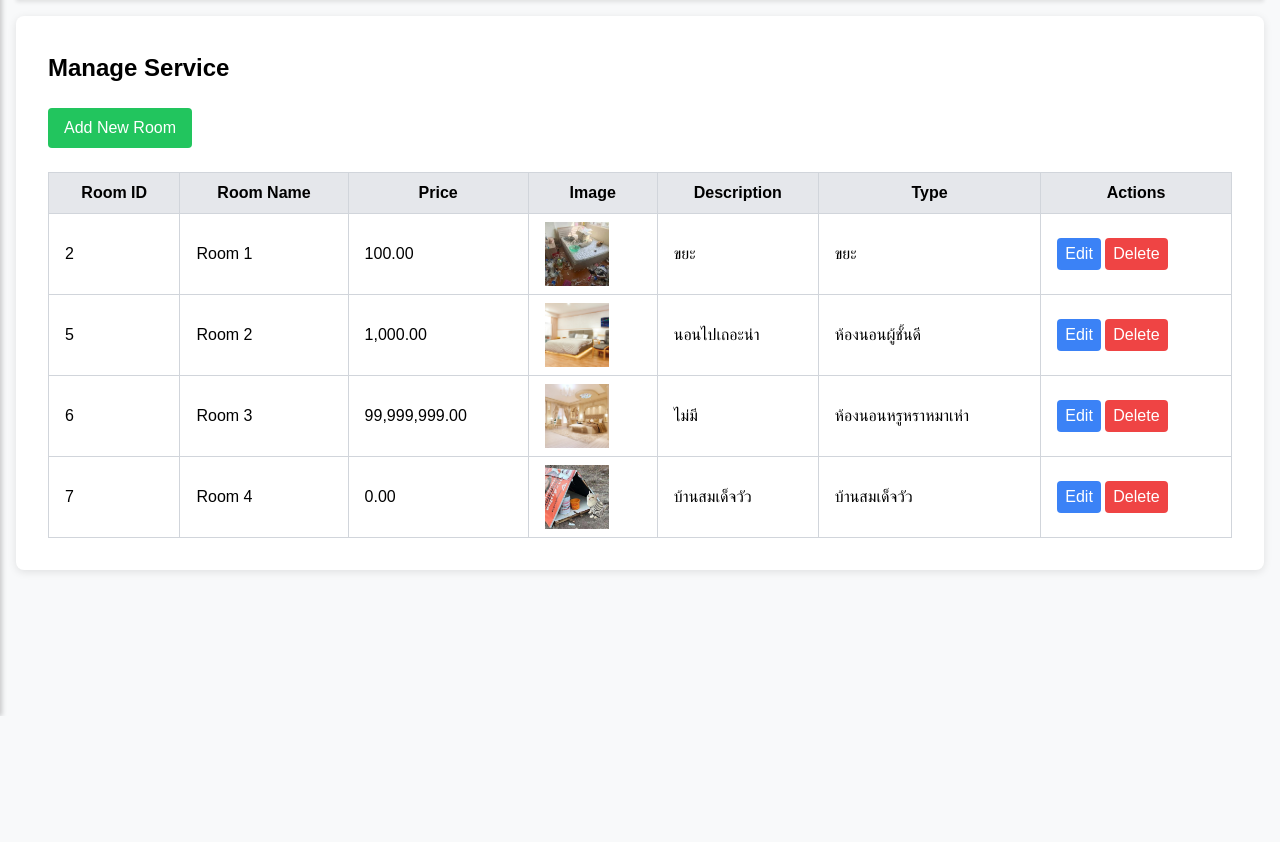
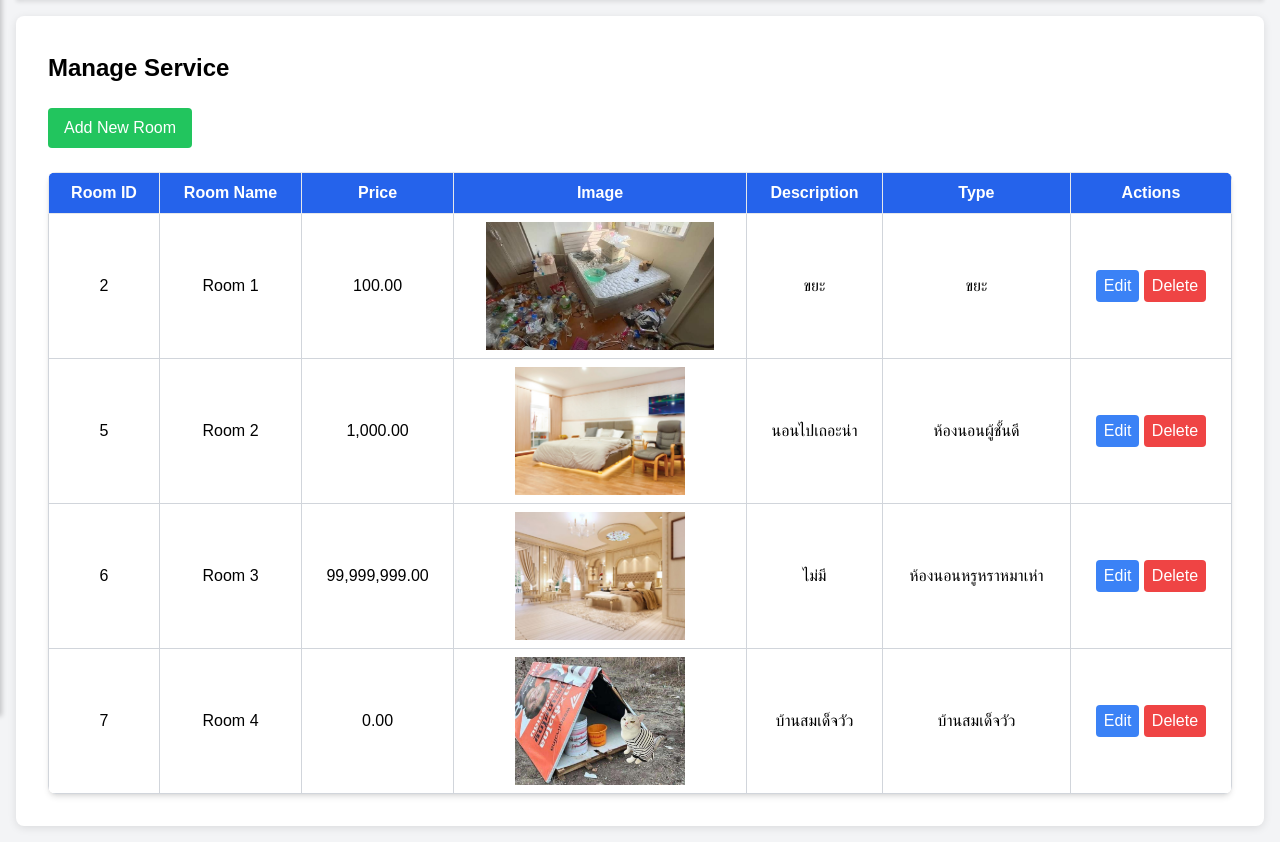
Before and after one commit to gotzastory/gotjung_hotel, a PHP site: page /admin/manage_services.php in a window 1280 px wide. Shown: the part 84-926 px from the top of the page. Before the commit the page ends 800 px from the top, so only its background shows below. Run offline with PHP 8.4, Linux system fonts and the light colour scheme; a user stored in the database is signed in; data comes from the database, SQL or seed files in the repository; some libraries are stand-ins or nearby versions.

Commit message:
แก้ไข

```diff
--- a/admin/manage_services.php
+++ b/admin/manage_services.php
@@ -69,11 +69,11 @@ if ($_SERVER['REQUEST_METHOD'] === 'POST' && isset($_POST['delete_id'])) {
 <head>
   <meta charset="UTF-8">
   <meta name="viewport" content="width=device-width, initial-scale=1.0">
-  <title>Slide Sidebar</title>
+  <title>Manage Service</title>
   <link rel="stylesheet" href="../assets/css/admin.css">
   <script src="https://cdn.tailwindcss.com"></script>
 </head>
-<body>
+<body class="bg-gray-100">
     <!-- Sidebar -->
     <div id="sidebar" class="sidebar">
     <div class="logo">Gotjung Hotel</div>
@@ -114,28 +114,29 @@ if ($_SERVER['REQUEST_METHOD'] === 'POST' && isset($_POST['delete_id'])) {
             <!-- Button to open Add Room Modal -->
             <button onclick="toggleModal('addRoomModal')" class="bg-green-500 text-white px-4 py-2 rounded mb-6">Add New Room</button>
             <!-- ตาราง -->
-            <table class="table-auto w-full border-collapse border border-gray-300">
+            <div class="overflow-x-auto bg-white shadow-md rounded-lg">
+                <table class="table-auto w-full border-collapse border border-gray-200">
                     <thead>
-                    <tr class="bg-gray-200">
-                        <th class="border border-gray-300 px-4 py-2">Room ID</th>
-                        <th class="border border-gray-300 px-4 py-2">Room Name</th>
-                        <th class="border border-gray-300 px-4 py-2">Price</th>
-                        <th class="border border-gray-300 px-4 py-2">Image</th>
-                        <th class="border border-gray-300 px-4 py-2">Description</th>
-                        <th class="border border-gray-300 px-4 py-2">Type</th>
-                        <th class="border border-gray-300 px-4 py-2">Actions</th>
+                        <tr class="bg-blue-600 text-white">
+                            <th class="px-4 py-2 border border-gray-200">Room ID</th>
+                            <th class="px-4 py-2 border border-gray-200">Room Name</th>
+                            <th class="px-4 py-2 border border-gray-200">Price</th>
+                            <th class="px-4 py-2 border border-gray-200">Image</th>
+                            <th class="px-4 py-2 border border-gray-200">Description</th>
+                            <th class="px-4 py-2 border border-gray-200">Type</th>
+                            <th class="px-4 py-2 border border-gray-200">Actions</th>
                         </tr>
                     </thead>
                     <tbody>
                         <?php
                         if ($result->num_rows > 0) {
                             while ($row = $result->fetch_assoc()) {
-                            echo "<tr>";
+                                echo "<tr class='text-center border border-gray-200 hover:bg-gray-100'>";
                                 echo "<td class='border border-gray-300 px-4 py-2'>" . $row['id_rooms'] . "</td>";
                                 echo "<td class='border border-gray-300 px-4 py-2'>" . $row['name_rooms'] . "</td>";
                                 echo "<td class='border border-gray-300 px-4 py-2'>" . number_format($row['price'], 2) . "</td>";
                                 echo "<td class='border border-gray-300 px-4 py-2'>
-                                    <img src='../assets/images/" . $row['image'] . "' alt='" . $row['name_rooms'] . "' class='h-16 w-16 object-cover'>
+                                        <img src='../assets/images/" . $row['image'] . "' alt='" . $row['name_rooms'] . "' class='h-32 w-auto object-cover mx-auto'>
                                     </td>";
                                 echo "<td class='border border-gray-300 px-4 py-2'>" . $row['description'] . "</td>";
                                 echo "<td class='border border-gray-300 px-4 py-2'>" . $row['type_rooms'] . "</td>";
@@ -154,6 +155,7 @@ if ($_SERVER['REQUEST_METHOD'] === 'POST' && isset($_POST['delete_id'])) {
                         ?>
                     </tbody>
                 </table>
+            </div>
         </main>
     </div>
     <!-- Add Room Modal -->
```
Also changed, not shown: admin/dashboard.php (+2 -6 lines). Lines whose indentation alone changed are shown as unchanged.
